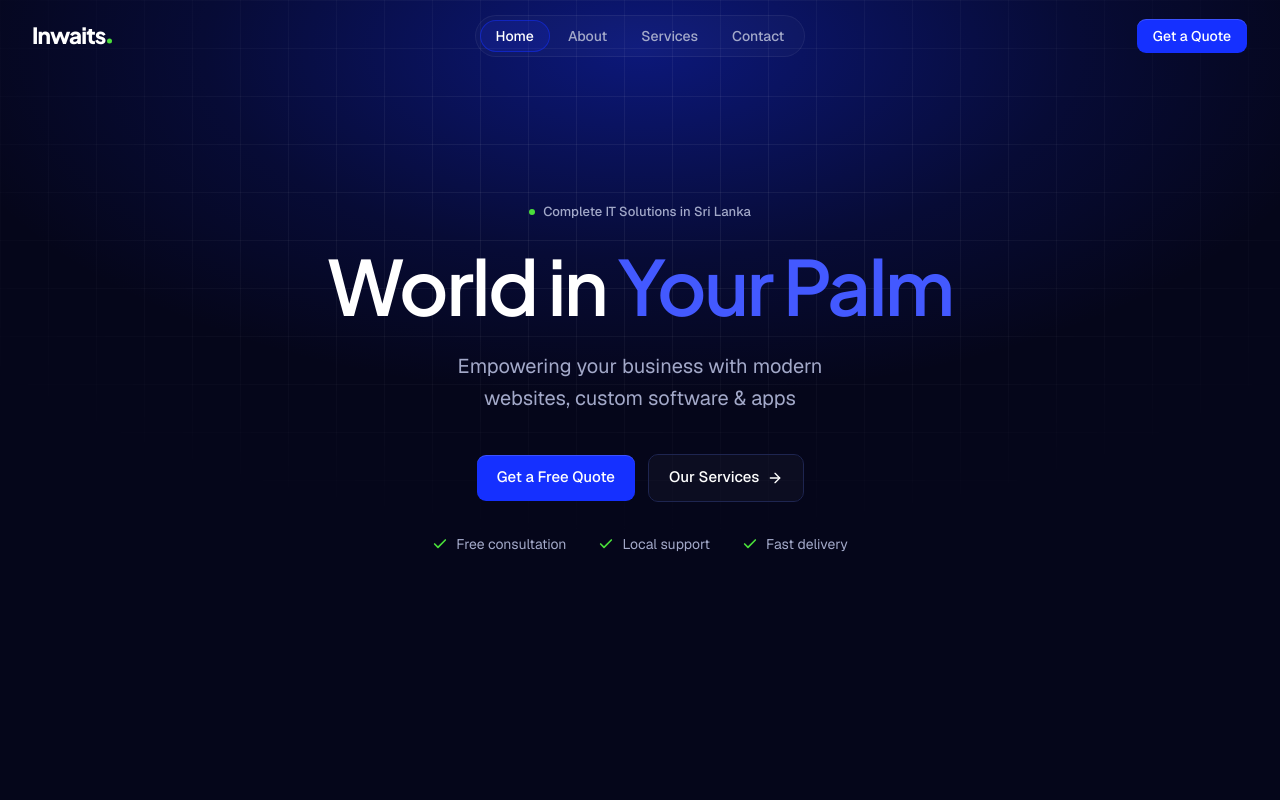
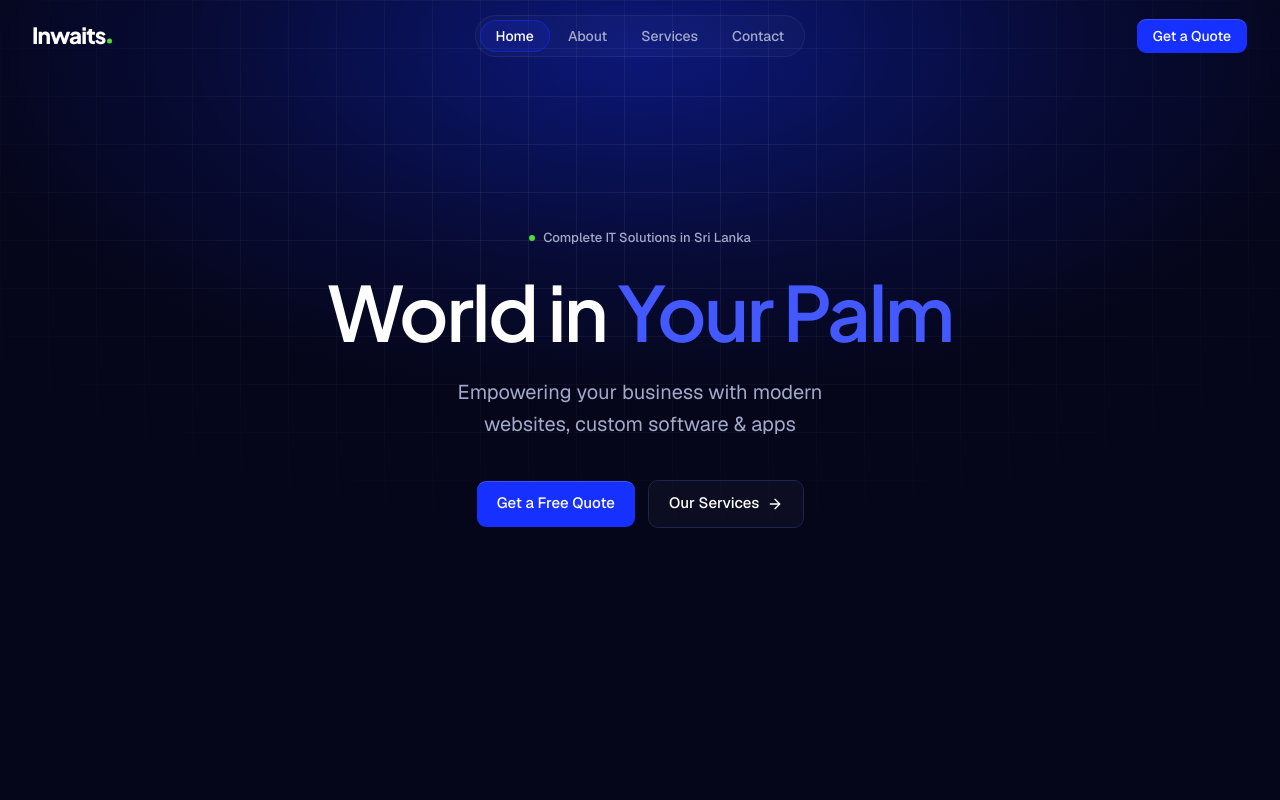
Before and after one commit to Hashandev/Inwaits_com, a Next.js app: page / in a window 1280 px wide. Shown: the top 800 px of the page. Built offline with nearby package versions, Linux system fonts and the light colour scheme; no server answers.

Commit message:
Remove trust badges from hero section

```diff
--- a/components/sections/hero.tsx
+++ b/components/sections/hero.tsx
@@ -2,7 +2,7 @@
 // Home page hero with blue ambient glow, background grid and trust badges.
 
 import Link from "next/link";
-import { ArrowRight, Check } from "lucide-react";
+import { ArrowRight } from "lucide-react";
 import { Button } from "@/components/ui/button";
 import { Pill } from "@/components/ui/pill";
 import { hero } from "@/data/hero";
@@ -57,22 +57,6 @@ export function Hero() {
             </Link>
           </Button>
         </div>
-
-        {/* 3 Trust Badges */}
-        <div className="mt-8 flex flex-wrap items-center justify-center gap-5 sm:gap-8 animate-fade-up text-sm text-text-muted [animation-delay:160ms]">
-          <div className="flex items-center gap-2">
-            <Check className="size-4 text-accent" strokeWidth={2.5} />
-            <span>Free consultation</span>
-          </div>
-          <div className="flex items-center gap-2">
-            <Check className="size-4 text-accent" strokeWidth={2.5} />
-            <span>Local support</span>
-          </div>
-          <div className="flex items-center gap-2">
-            <Check className="size-4 text-accent" strokeWidth={2.5} />
-            <span>Fast delivery</span>
-          </div>
-        </div>
       </div>
     </section>
   );
```
